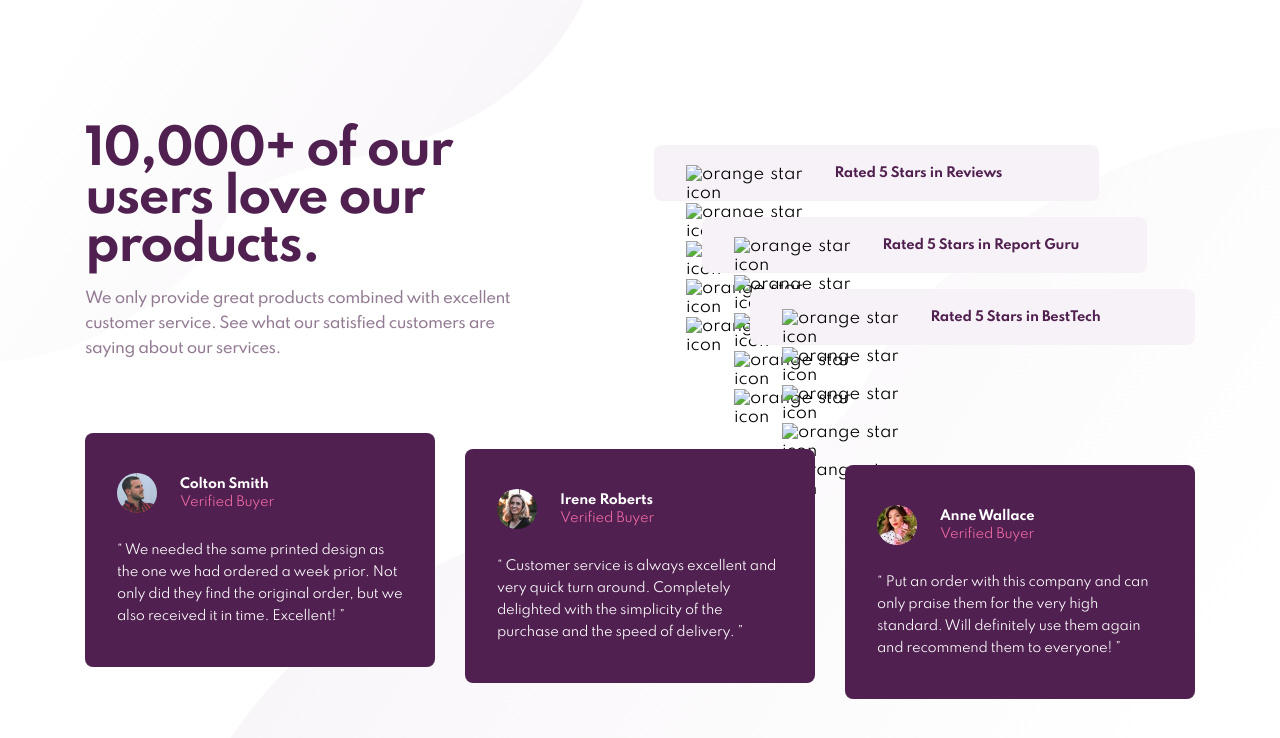
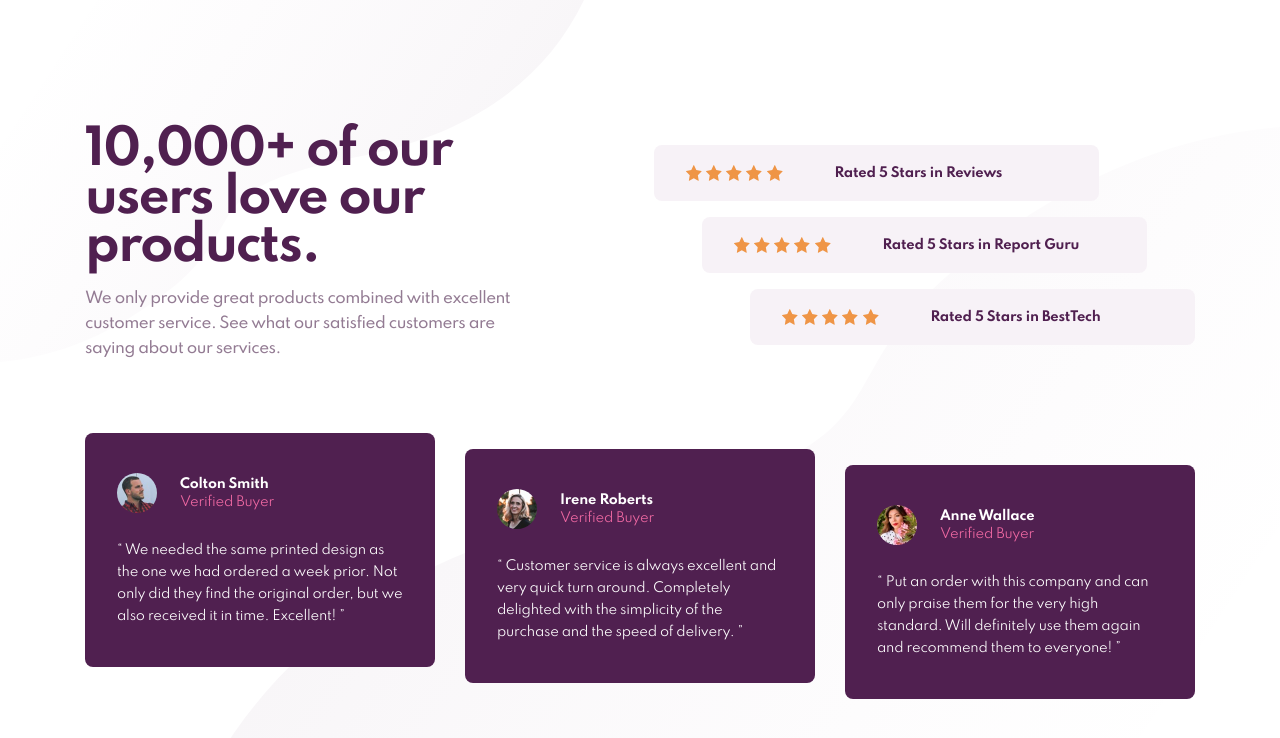
Before and after one commit to FocusCookie/fm-social-proof-section-master, a plain HTML site: page index.html in a window 1280 px wide. Drawn offline with Linux system fonts and the light colour scheme; the site is published under a folder, as on GitHub Pages, so addresses that start at the root find nothing.

Commit message:
Fixed issue with star path

```diff
--- a/index.html
+++ b/index.html
@@ -35,27 +35,27 @@
           <div class="five-stars">
             <img
               class="star"
-              src="/images/icon-star.svg"
+              src="./images/icon-star.svg"
               alt="orange star icon"
             />
             <img
               class="star"
-              src="/images/icon-star.svg"
+              src="./images/icon-star.svg"
               alt="orange star icon"
             />
             <img
               class="star"
-              src="/images/icon-star.svg"
+              src="./images/icon-star.svg"
               alt="orange star icon"
             />
             <img
               class="star"
-              src="/images/icon-star.svg"
+              src="./images/icon-star.svg"
               alt="orange star icon"
             />
             <img
               class="star"
-              src="/images/icon-star.svg"
+              src="./images/icon-star.svg"
               alt="orange star icon"
             />
           </div>
@@ -67,27 +67,27 @@
           <div class="five-stars">
             <img
               class="star"
-              src="/images/icon-star.svg"
+              src="./images/icon-star.svg"
               alt="orange star icon"
             />
             <img
               class="star"
-              src="/images/icon-star.svg"
+              src="./images/icon-star.svg"
               alt="orange star icon"
             />
             <img
               class="star"
-              src="/images/icon-star.svg"
+              src="./images/icon-star.svg"
               alt="orange star icon"
             />
             <img
               class="star"
-              src="/images/icon-star.svg"
+              src="./images/icon-star.svg"
               alt="orange star icon"
             />
             <img
               class="star"
-              src="/images/icon-star.svg"
+              src="./images/icon-star.svg"
               alt="orange star icon"
             />
           </div>
@@ -99,27 +99,27 @@
           <div class="five-stars">
             <img
               class="star"
-              src="/images/icon-star.svg"
+              src="./images/icon-star.svg"
               alt="orange star icon"
             />
             <img
               class="star"
-              src="/images/icon-star.svg"
+              src="./images/icon-star.svg"
               alt="orange star icon"
             />
             <img
               class="star"
-              src="/images/icon-star.svg"
+              src="./images/icon-star.svg"
               alt="orange star icon"
             />
             <img
               class="star"
-              src="/images/icon-star.svg"
+              src="./images/icon-star.svg"
               alt="orange star icon"
             />
             <img
               class="star"
-              src="/images/icon-star.svg"
+              src="./images/icon-star.svg"
               alt="orange star icon"
             />
           </div>
```
